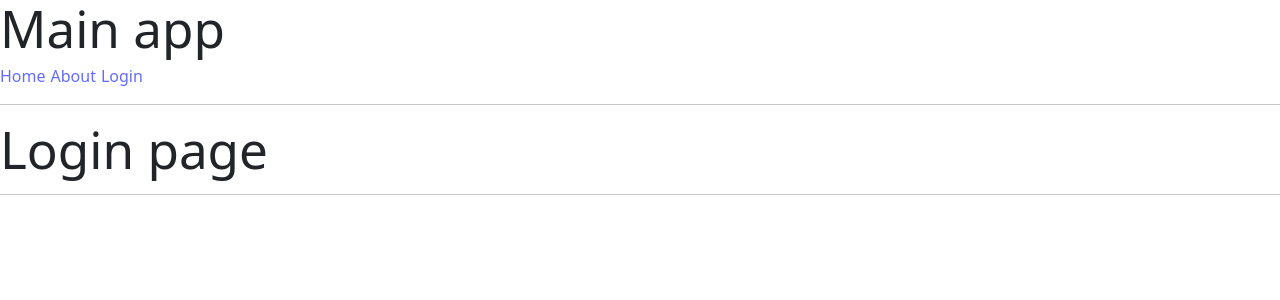
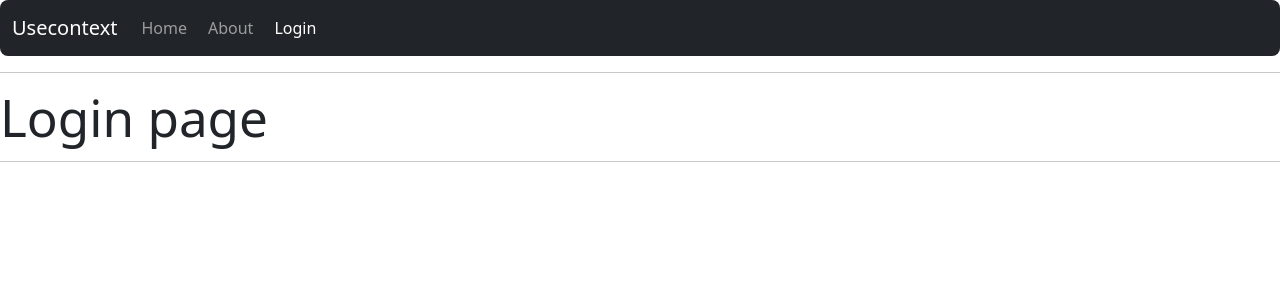
Before and after one commit to carlosantonio98/05-hook-app, a React (Vite) app: page /login in a window 1280 px wide. Shown: the top 300 px of the page. Built offline with nearby package versions, Linux system fonts and the light colour scheme.

Commit message:
Add navlink

```diff
--- a/src/09-useContext/MainApp.jsx
+++ b/src/09-useContext/MainApp.jsx
@@ -4,7 +4,7 @@
 export const MainApp = () => {
     return (
         <>
-            <h1>Main app</h1>
+            {/* <h1>Main app</h1> */}
             <Navbar />
             <hr />
 
--- a/src/09-useContext/Navbar.jsx
+++ b/src/09-useContext/Navbar.jsx
@@ -1,12 +1,39 @@
-import { Link } from 'react-router-dom';
+import { Link, NavLink } from 'react-router-dom';
 
 export const Navbar = () => {
     return(
-        <>
-            {/* Usualmente cuando nosotros queramos hacer una navegación a otras pantallas vamos a usar el link, si nos vamos al inspector y seleccionamos el link podremos ver que este es un anchor "a" por lo tanto para agregarle estilos a los links sera tomandolos de referencia como si fueran un anchor ya que realmente eso son. */}
-            <Link to="/">Home</Link>
-            <Link to="/about">About</Link>
-            <Link to="/login">Login</Link>
-        </>
+        <nav className="navbar navbar-expand-lg navbar-dark bg-dark rounded-3">
+            <div className="container-fluid">
+
+                <Link className="navbar-brand" to="/">Usecontext</Link>
+
+                <div className="collapse navbar-collapse" id="navbarNav">
+                    <ul className="navbar-nav">
+
+                        {/** Navlink en general nos permite obtener en el className si este enlace tiene el path y nos encontramos en ese path */}
+                        {/** Navlink es utilizado en la barras de navegación o cuando necesitamos reaccionar o que el link reaccione basado en la ruta en la que se encuentra */}
+                        <NavLink
+                            className={ ({ isActive }) => `nav-link ${ isActive ? 'active' : '' }`}
+                            to="/">
+                            Home
+                        </NavLink>
+
+                        <NavLink
+                            className={ ({ isActive }) => `nav-link ${ isActive ? 'active' : '' }`}
+                            to="/about">
+                            About
+                        </NavLink>
+
+                        <NavLink
+                            className={ ({ isActive }) => `nav-link ${ isActive ? 'active' : '' }`}
+                            to="/login">
+                            Login
+                        </NavLink>
+
+                    </ul>
+                </div>
+            </div>
+        </nav>
     );
 }
+{/* Usualmente cuando nosotros queramos hacer una navegación a otras pantallas vamos a usar el link, si nos vamos al inspector y seleccionamos el link podremos ver que este es un anchor "a" por lo tanto para agregarle estilos a los links sera tomandolos de referencia como si fueran un anchor ya que realmente eso son. */}
```
